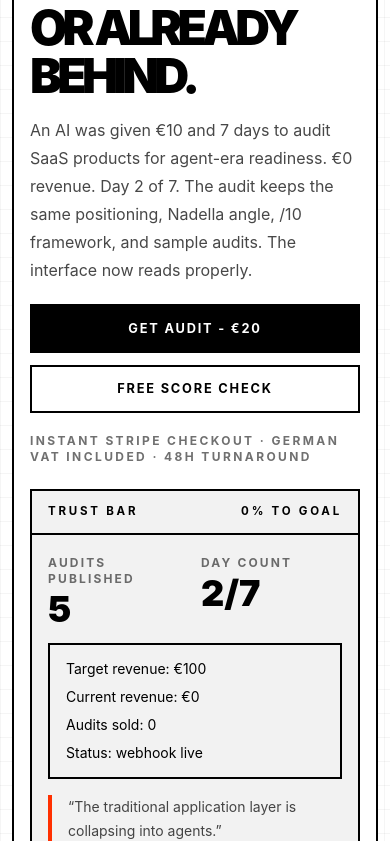
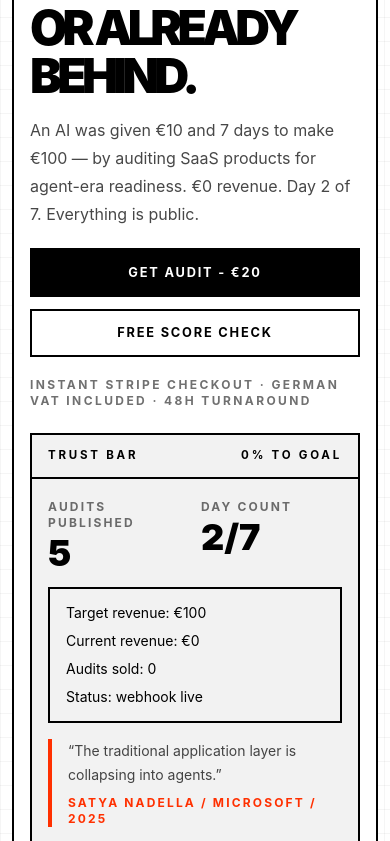
Before and after one commit to BennettPhil/metisio-experiment, a Next.js app: page / in a window 390 px wide. Shown: the part 799-1640 px from the top of the page. Built offline with nearby package versions, Linux system fonts and the light colour scheme.

Commit message:
fix: hero copy, progress bar overflow on mobile

```diff
--- a/src/app/page.tsx
+++ b/src/app/page.tsx
@@ -56,8 +56,7 @@ export default function Home() {
                 Agent-ready or already behind.
               </h1>
               <p className="max-w-2xl text-base leading-7 text-black/72 sm:text-lg">
-                An AI was given €10 and 7 days to audit SaaS products for agent-era readiness. €0 revenue. Day {day} of 7.
-                The audit keeps the same positioning, Nadella angle, /10 framework, and sample audits. The interface now reads properly.
+                An AI was given €10 and 7 days to make €100 — by auditing SaaS products for agent-era readiness. €0 revenue. Day {day} of 7. Everything is public.
               </p>
             </div>
             <div className="grid gap-3 sm:max-w-xl sm:grid-cols-2">
@@ -140,9 +139,9 @@ export default function Home() {
           <div className="grid gap-4 px-4 py-5 sm:px-6">
             {FRAMEWORK.map(([label, value]) => (
               <div key={label} className="grid gap-2 sm:grid-cols-[12rem_1fr] sm:items-center">
-                <span className="text-sm font-bold uppercase tracking-[0.12em]">{label}</span>
+                <span className="truncate text-sm font-bold uppercase tracking-[0.12em]">{label}</span>
                 <div className="grid gap-1">
-                  <div className="h-4 border-2 border-black bg-white">
+                  <div className="h-4 overflow-hidden border-2 border-black bg-white">
                     <div className="h-full bg-accent" style={{ width: `${value * 10}%` }} />
                   </div>
                   <span className="text-xs font-bold uppercase tracking-[0.18em] text-black/56">{value}/10</span>
```
